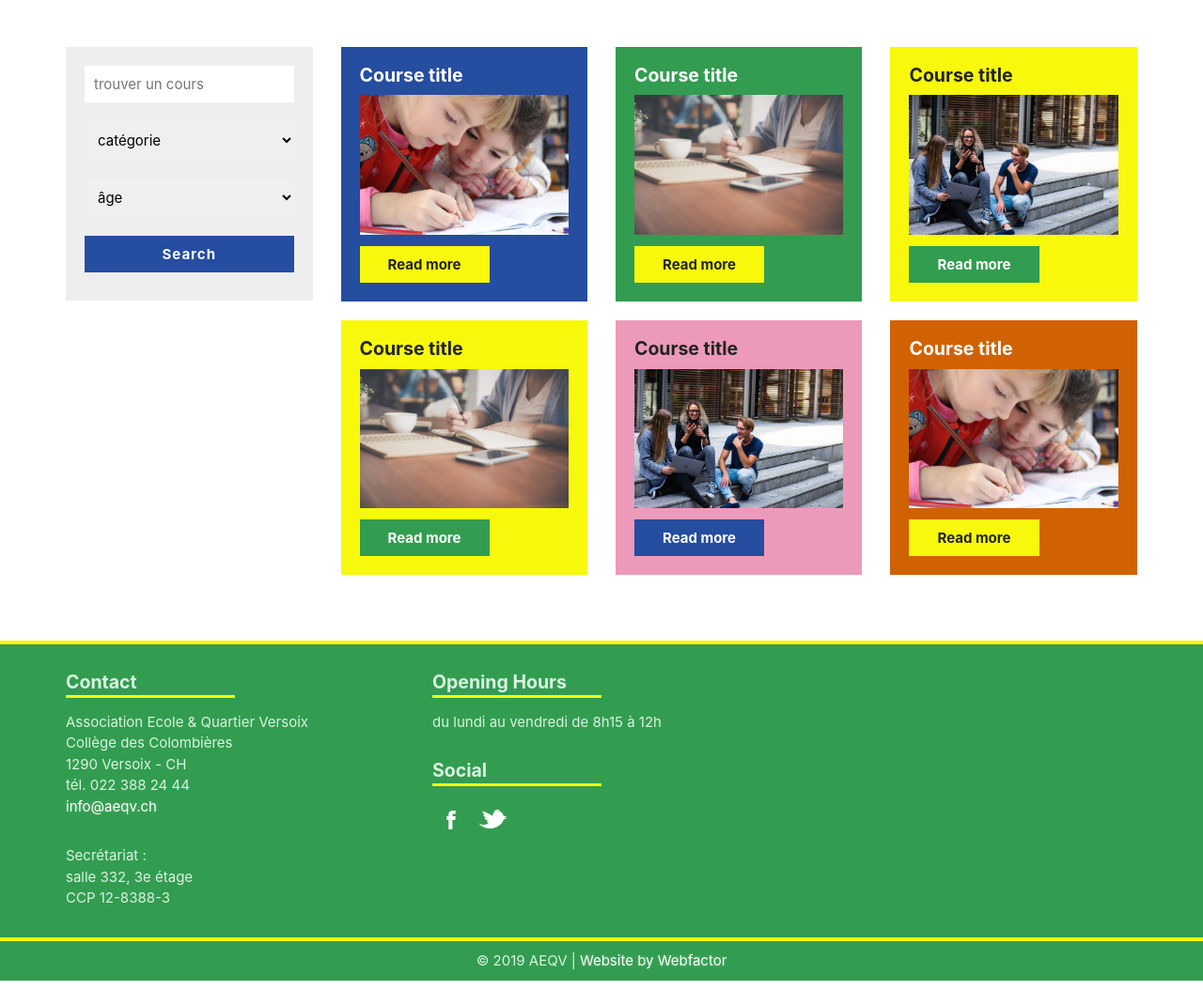
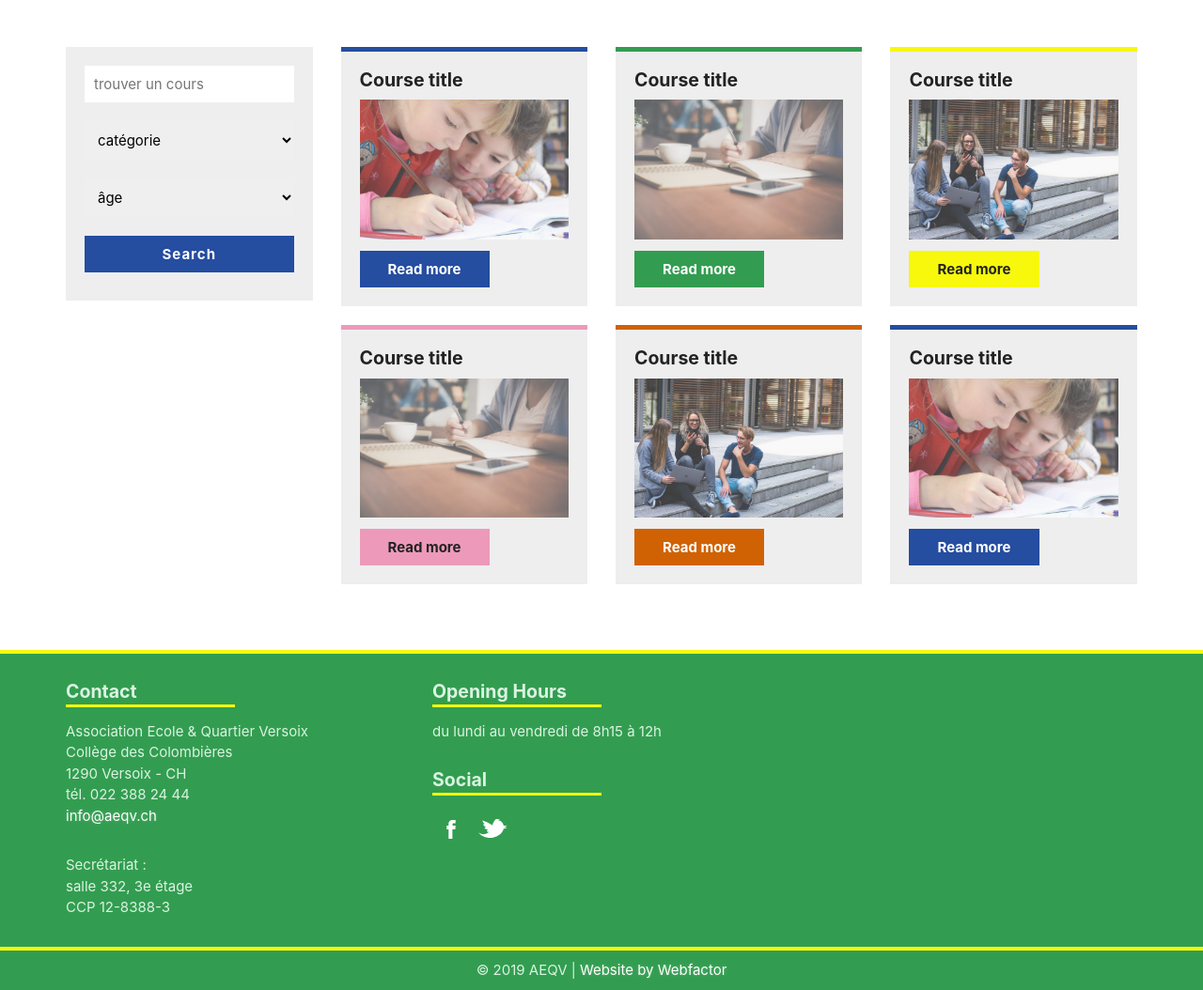
Before and after one commit to chillydesign/aeqv_static, a PHP site: page /search.html in a window 1280 px wide. Shown: the part 89-1143 px from the top of the page at 94% size. Run offline with PHP 8.4, Linux system fonts and the light colour scheme.

Commit message:
grey box for cats on search

```diff
--- a/scss/style.scss
+++ b/scss/style.scss
@@ -31,11 +31,18 @@ section {
 .box {
     padding: 20px;
     margin: 0 0 20px;
+    background: $light_grey;
 
     h3 {
         a {
             color: inherit;
         }
+    }
+
+    img {
+        width: 100%;
+        height: auto;
+        margin: 0 ;
     }
 
     a.button  {
@@ -77,12 +84,41 @@ section {
         color: white;
     }
 
+    &.box_cat_1 {
+        border-top: 5px solid $blue;
+        a.button {
+            background: $blue;
+            color: white;
+        }
+    }
+    &.box_cat_2 {
+        border-top: 5px solid $green;
+        a.button {
+            background: $green;
+            color: white
+        }
+    }
+    &.box_cat_3 {
+        border-top: 5px solid $yellow;
+        a.button {
+            background: $yellow;
+        }
+    }
+    &.box_cat_4 {
+        border-top: 5px solid $pink;
+        a.button {
+            background: $pink;
+        }
+    }
+    &.box_cat_5 {
+        border-top: 5px solid $brown;
+        a.button {
+            background: $brown;
+             color: white;
+        }
+    }
 
-    img {
-        width: 100%;
-        height: auto;
-        margin: 0 ;
-    }
+
 
 
 } // END OF BOX
@@ -187,6 +223,7 @@ section#home_page_search {
         }
         input[type="submit"], button {
             text-indent: -10px;
+            position: relative;
             &:after {
                 content:'';
                 background: url('../images/search.svg') no-repeat center center;
@@ -256,4 +293,17 @@ section#become_member { } // #become_member
             margin-bottom: 20px;
         }
     }
+    .box {
+
+
+        img {
+            opacity: 0.75;
+            transition: all 0.3s;
         }
+        &:hover {
+            img {
+                opacity: 1;
+            }
+        }
+    }
+}
--- a/search.html
+++ b/search.html
@@ -61,7 +61,7 @@
 
                     <div class="row">
                         <div class="col-sm-4">
-                            <div class="box blue_box">
+                            <div class="box box_cat_1">
                                 <h3><a href="#">Course title</a></h3>
                                 <img src="images/students1.jpg" alt="" />
                                 <a href="#" class="button">Read more</a>
@@ -69,14 +69,14 @@
                             </div>
                         </div>
                         <div class="col-sm-4">
-                            <div class="box green_box">
+                            <div class="box box_cat_2">
                                 <h3><a href="#">Course title</a></h3>
                                 <img src="images/students2.jpg" alt="" />
                                 <a href="#" class="button">Read more</a>
                             </div>
                         </div>
                         <div class="col-sm-4">
-                            <div class="box yellow_box">
+                            <div class="box box_cat_3">
                                 <h3><a href="#">Course title</a></h3>
                                 <img src="images/students3.jpg" alt="" />
                                 <a href="#" class="button">Read more</a>
@@ -85,7 +85,7 @@
                     </div>
                     <div class="row">
                         <div class="col-sm-4">
-                            <div class="box yellow_box">
+                            <div class="box box_cat_4">
                                 <h3><a href="#">Course title</a></h3>
                                 <img src="images/students2.jpg" alt="" />
                                 <a href="#" class="button">Read more</a>
@@ -93,14 +93,14 @@
                             </div>
                         </div>
                         <div class="col-sm-4">
-                            <div class="box pink_box">
+                            <div class="box box_cat_5">
                                 <h3><a href="#">Course title</a></h3>
                                 <img src="images/students3.jpg" alt="" />
                                 <a href="#" class="button">Read more</a>
                             </div>
                         </div>
                         <div class="col-sm-4">
-                            <div class="box brown_box">
+                            <div class="box box_cat_1">
                                 <h3><a href="#">Course title</a></h3>
                                 <img src="images/students1.jpg" alt="" />
                                 <a href="#" class="button">Read more</a>
```
Also changed, not shown: css/style.css. Lines whose indentation alone changed are shown as unchanged.
